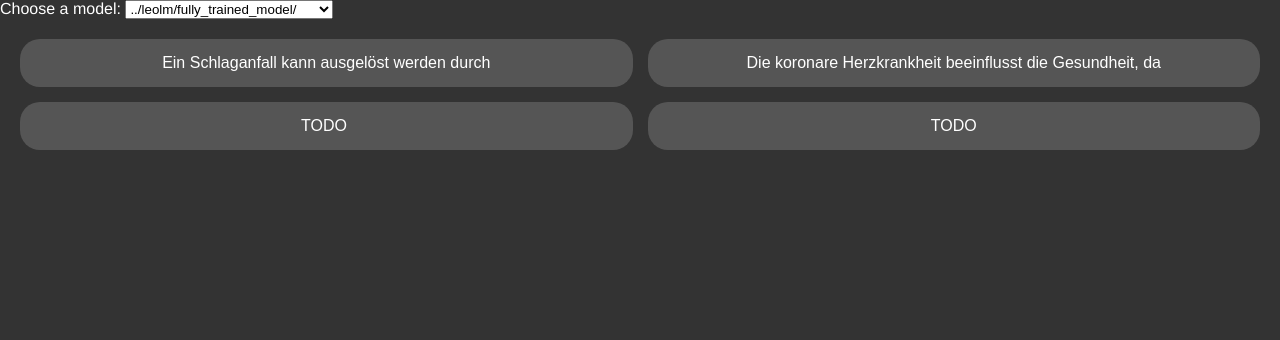
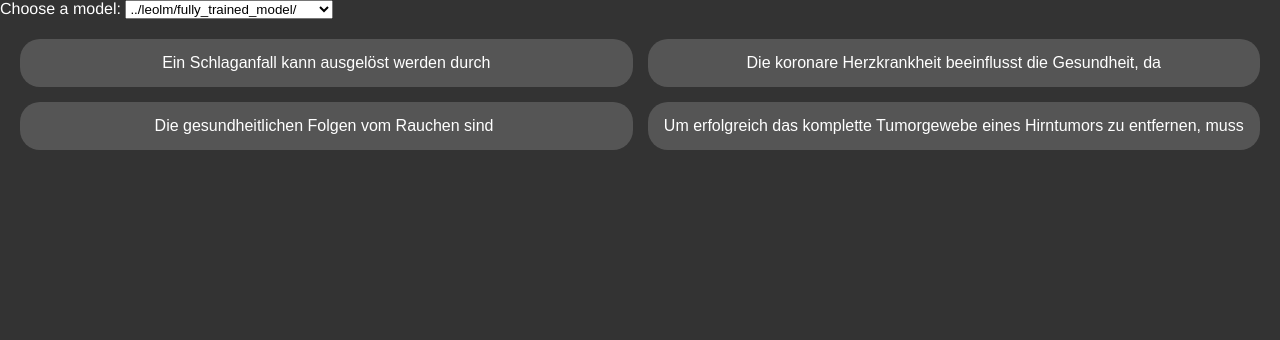
Before and after one commit to simonmoedinger/dl_project, a Flask app: page / in a window 1280 px wide. Shown: the part 145-485 px from the top of the page. Run offline with Flask 3, Linux system fonts and the light colour scheme.

Commit message:
ui changes

```diff
--- a/leolm/train/train.py
+++ b/leolm/train/train.py
@@ -45,8 +45,7 @@ training_arguments = TrainingArguments(
     gradient_accumulation_steps=10,
     gradient_checkpointing=True,
     optim="paged_adamw_32bit",
-    #    learning_rate=2.0e-4,  # Chunk
-    learning_rate=2.0e-5,  # Full
+    learning_rate=2.0e-5,
     logging_steps=1,
     num_train_epochs=1,
     weight_decay=0.001,
--- a/ui/app.py
+++ b/ui/app.py
@@ -12,7 +12,6 @@ from transformers import BitsAndBytesConfig
 
 
 model_name = "../leolm/fully_trained_model/"
-#model_name = "LeoLM/leo-mistral-hessianai-7b"
 bnb_config = BitsAndBytesConfig(
     load_in_4bit= True,
 )
--- a/ui/templates/index.html
+++ b/ui/templates/index.html
@@ -23,8 +23,8 @@
 <div class="chat-options">
   <input class="chat-option" type="button" value="Ein Schlaganfall kann ausgelöst werden durch" id="button1" />
   <input class="chat-option" type="button" value="Die koronare Herzkrankheit beeinflusst die Gesundheit, da" id="button2" />
-  <input class="chat-option" type="button" value="TODO " id="button3" />
-  <input class="chat-option" type="button" value="TODO" id="button4" />
+  <input class="chat-option" type="button" value="Die gesundheitlichen Folgen vom Rauchen sind " id="button3" />
+  <input class="chat-option" type="button" value="Um erfolgreich das komplette Tumorgewebe eines Hirntumors zu entfernen, muss" id="button4" />
 </div>
 <div id="chat-container">
     <!-- Messages will be displayed here -->
```
